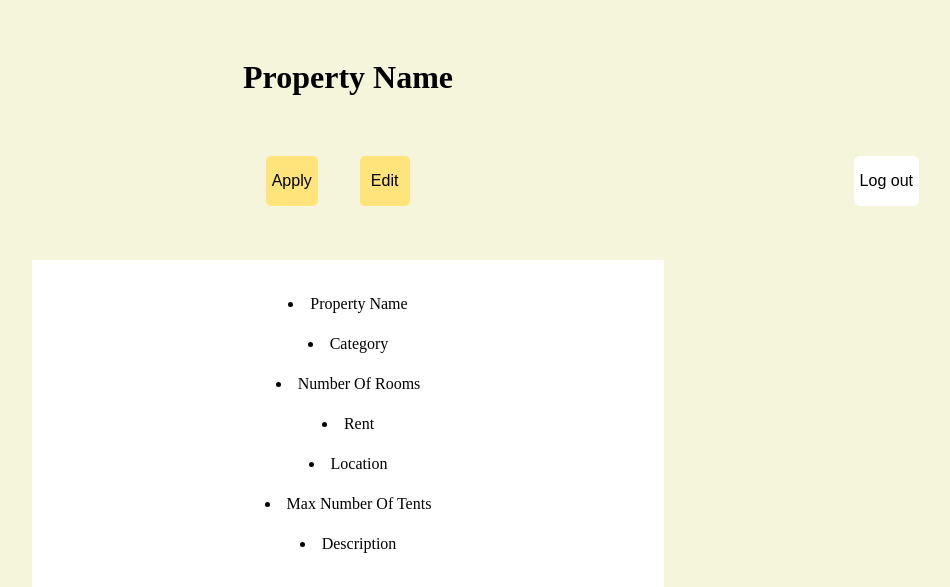
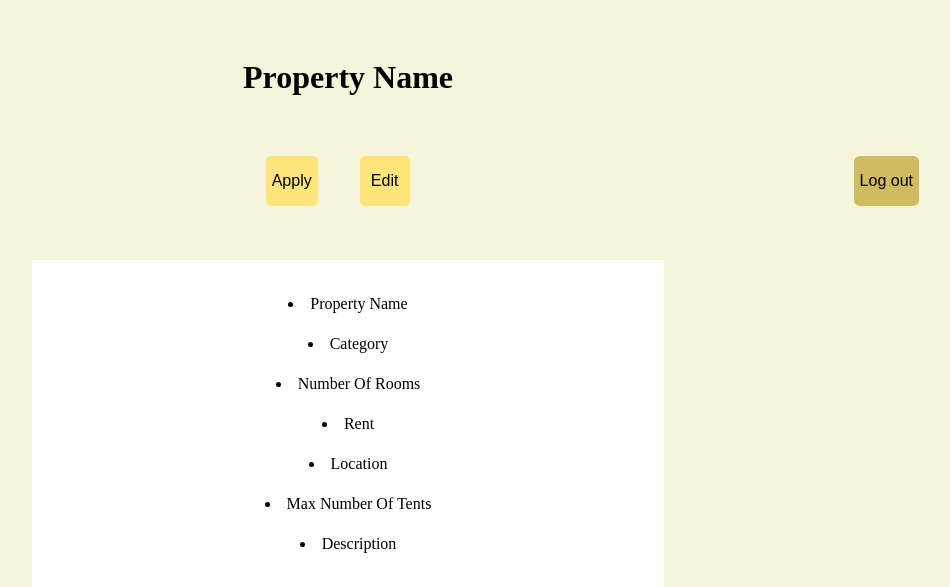
Before and after one commit to afnmo/NEWNEW-IT329-Project, a PHP site: page /details.html in a window 1280 px wide, with the pointer over the restyled element. Shown: the top 587 px of the page, without its empty margins (292-1242 px from the left). Run offline with PHP 8.4, Linux system fonts and the light colour scheme.

Commit message:
changed the background-color of the buttons when hover

```diff
--- a/details.css
+++ b/details.css
@@ -87,7 +87,7 @@
  }
 
  #btn button:hover {
-    background-color:white;
+    background-color:#d1bb60;
     transition: 0.5s;
 }
 
```
